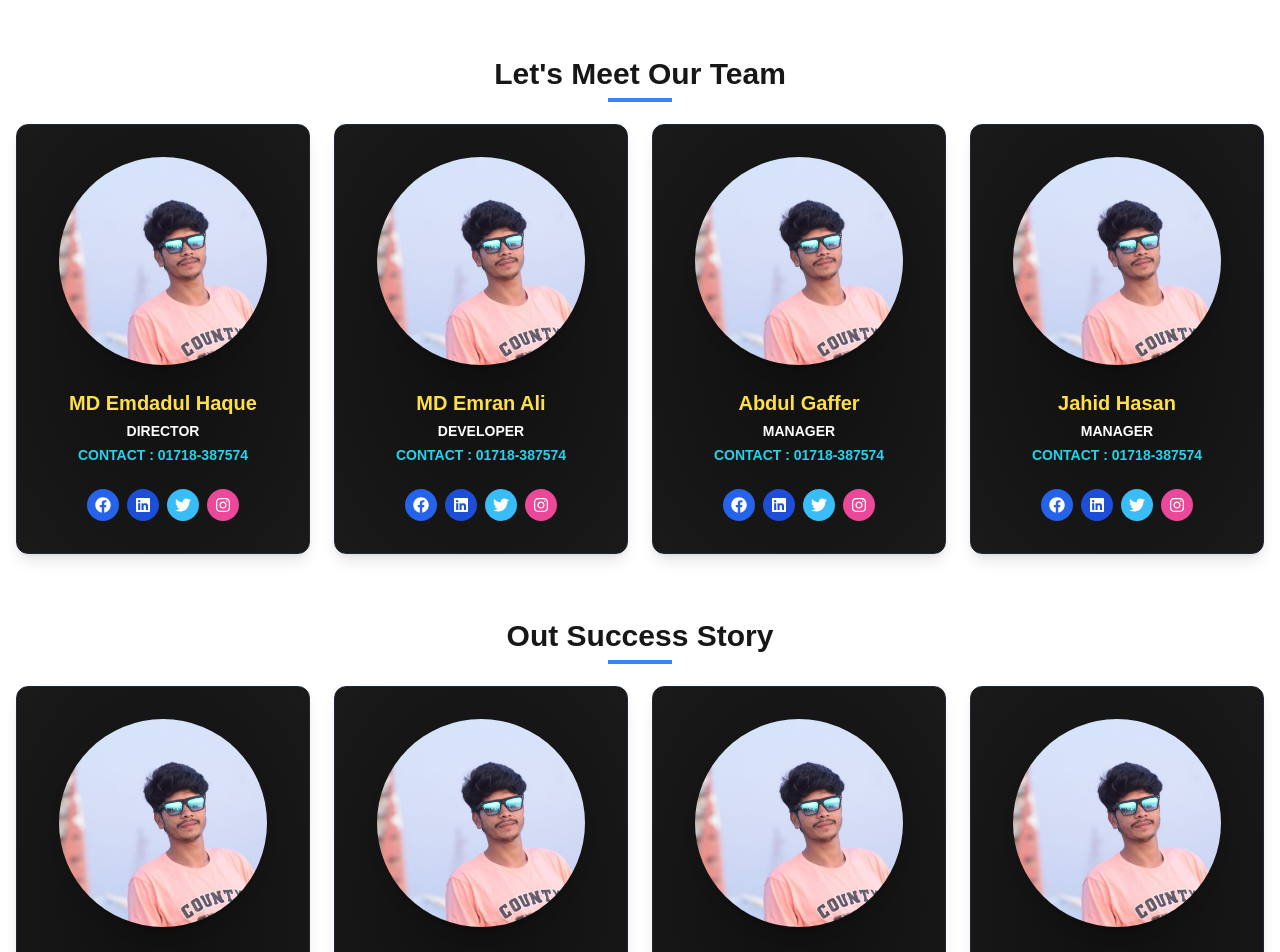
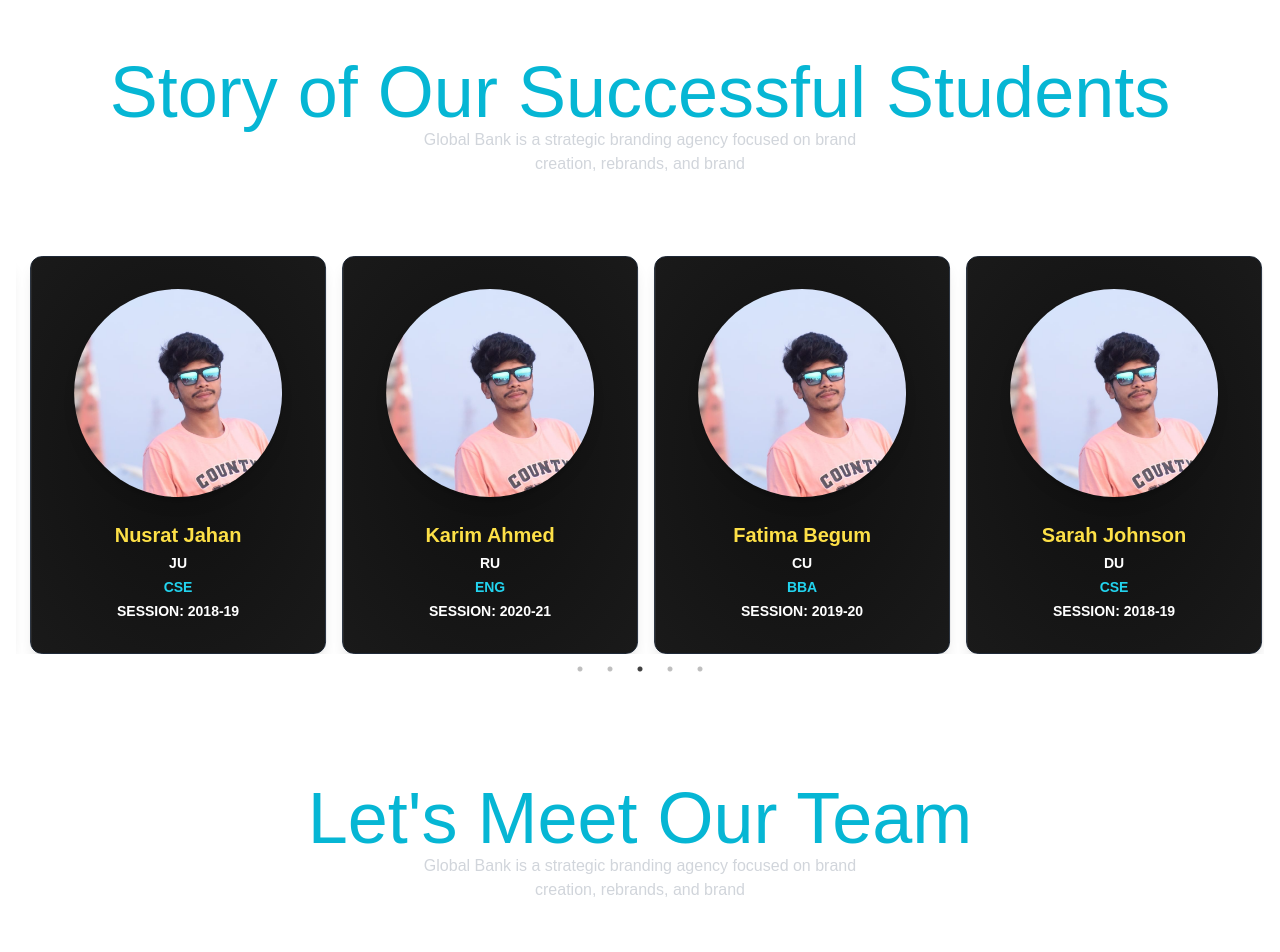
Before and after one commit to Emran-Ali/emdad-english-aid, a Next.js app: page / in a window 1280 px wide. Shown: the part 3300-4252 px from the top of the page. Built offline with nearby package versions, Linux system fonts and the light colour scheme; a web font is replaced by a local one.

Commit message:
success story

```diff
--- a/next.config.mjs
+++ b/next.config.mjs
@@ -1,5 +1,14 @@
 /** @type {import('next').NextConfig} */
 const nextConfig = {
+  images: {
+    unoptimized: true,
+    remotePatterns: [
+      {
+        protocol: 'https',
+        hostname: '**',
+      },
+    ],
+  },
 };
 
 export default nextConfig;
--- a/package.json
+++ b/package.json
@@ -31,6 +31,8 @@
     "react-dom": "^18",
     "react-hook-form": "^7.53.2",
     "react-icons": "^5.4.0",
+    "react-slick": "^0.31.0",
+    "slick-carousel": "^1.8.1",
     "swr": "^2.3.0",
     "yup": "^1.4.0"
   },
--- a/src/app/(landing)/page.js
+++ b/src/app/(landing)/page.js
@@ -7,22 +7,23 @@ import SuccessStory from '@/module/landing/SuccessStory';
 
 export default function Home() {
   return (
-    <div className="h-full">
+    <div className='h-full'>
       <Navbar />
       <Welcome />
       <Features />
       <Reviews />
+
+      <SuccessStory />
       <Landing />
-      <SuccessStory />
-      <div className="w-full bg-lime-400 rounded-5xl p-6 text-sm text-center md:text-left fade-in">
-        <a className="text-gray-500 no-underline hover:no-underline" href="#">
+      <div className='w-full bg-lime-400 rounded-5xl p-6 text-sm text-center md:text-left fade-in'>
+        <a className='text-gray-500 no-underline hover:no-underline' href='#'>
           &copy; Emdad English Aid
         </a>
         - Developed by
         <a
-          className="text-gray-500 no-underline hover:no-underline"
-          target="_black"
-          href="https://www.linkedin.com/in/itsemran/">
+          className='text-gray-500 no-underline hover:no-underline'
+          target='_black'
+          href='https://www.linkedin.com/in/itsemran/'>
           {' '}
           MD Emran Ali
         </a>
--- a/src/components/landing/Navbar.jsx
+++ b/src/components/landing/Navbar.jsx
@@ -72,11 +72,11 @@ const Navbar = () => {
               </div>
               <div className='w-auto hidden lg:block'>
                 <div className='inline-block'>
-                  <a
+                  <Link
                     className='inline-block px-8 py-4 text-white hover:text-black tracking-tighter hover:bg-lime-400 border-2 border-white focus:border-lime-400 focus:border-opacity-40 hover:border-lime-400 focus:ring-4 focus:ring-lime-400 focus:ring-opacity-40 rounded-full transition duration-300'
-                    href='login.html'>
+                    href='/signin'>
                     Login
-                  </a>
+                  </Link>
                 </div>
               </div>
               <div className='w-auto lg:hidden'>
--- a/src/module/landing/SuccessStory.jsx
+++ b/src/module/landing/SuccessStory.jsx
@@ -1,82 +1,129 @@
-import ProfileCard from '@/components/ProfileCard';
+'use client';
+
+import Image from 'next/image';
+import Slider from 'react-slick';
+import 'slick-carousel/slick/slick-theme.css';
+import 'slick-carousel/slick/slick.css';
 
 const SuccessStory = () => {
-  const profile = [
+  const students = [
     {
-      name: 'MD Emdadul Haque',
-      role: 'Director',
-      contact: '01718-387574',
+      id: 1,
+      name: 'Sarah Johnson',
+      university: 'DU', // Dhaka University
+      department: 'CSE',
+      session: '2018-19',
       image: 'assets/image/gaffer.jpg',
-      socialLinks: {
-        facebook:
-          'https://www.facebook.com/DreamersEnglishSuggestion?mibextid=ZbWKwL',
-        linkedin: 'https://www.linkedin.com/in/itsemran/',
-        twitter: 'https://twitter.com/EmdadulHaque',
-        instagram: 'https://www.instagram.com/emdadulhaque/',
-      },
     },
     {
-      name: 'MD Emran Ali',
-      role: 'Developer',
-      contact: '01718-387574',
+      id: 2,
+      name: 'Rakib Hassan',
+      university: 'BUET', // Bangladesh University of Engineering and Technology
+      department: 'EEE',
+      session: '2019-20',
       image: 'assets/image/gaffer.jpg',
-      socialLinks: {
-        facebook:
-          'https://www.facebook.com/DreamersEnglishSuggestion?mibextid=ZbWKwL',
-        linkedin: 'https://www.linkedin.com/in/itsemran/',
-        twitter: 'https://twitter.com/EmdadulHaque',
-        instagram: 'https://www.instagram.com/emdadulhaque/',
-      },
-    },
-
-    {
-      name: 'Abdul Gaffer',
-      role: 'Manager',
-      contact: '01718-387574',
-      image: 'assets/image/gaffer.jpg',
-      socialLinks: {
-        facebook:
-          'https://www.facebook.com/DreamersEnglishSuggestion?mibextid=ZbWKwL',
-        linkedin: 'https://www.linkedin.com/in/itsemran/',
-        twitter: 'https://twitter.com/EmdadulHaque',
-        instagram: 'https://www.instagram.com/emdadulhaque/',
-      },
     },
     {
-      name: 'Jahid Hasan',
-      role: 'Manager',
-      contact: '01718-387574',
+      id: 3,
+      name: 'Nusrat Jahan',
+      university: 'JU', // Jahangirnagar University
+      department: 'CSE',
+      session: '2018-19',
       image: 'assets/image/gaffer.jpg',
-      socialLinks: {
-        facebook:
-          'https://www.facebook.com/DreamersEnglishSuggestion?mibextid=ZbWKwL',
-        linkedin: 'https://www.linkedin.com/in/itsemran/',
-        twitter: 'https://twitter.com/EmdadulHaque',
-        instagram: 'https://www.instagram.com/emdadulhaque/',
-      },
+    },
+    {
+      id: 4,
+      name: 'Karim Ahmed',
+      university: 'RU', // Rajshahi University
+      department: 'ENG',
+      session: '2020-21',
+      image: 'assets/image/gaffer.jpg',
+    },
+    {
+      id: 5,
+      name: 'Fatima Begum',
+      university: 'CU', // Chittagong University
+      department: 'BBA',
+      session: '2019-20',
+      image: 'assets/image/gaffer.jpg',
     },
   ];
+
+  const sliderSettings = {
+    dots: true,
+    infinite: true,
+    speed: 500,
+    slidesToShow: 4,
+    slidesToScroll: 1,
+    autoplay: true,
+    autoplaySpeed: 3000,
+    responsive: [
+      {
+        breakpoint: 1024,
+        settings: {
+          slidesToShow: 3,
+        },
+      },
+      {
+        breakpoint: 768,
+        settings: {
+          slidesToShow: 2,
+        },
+      },
+      {
+        breakpoint: 480,
+        settings: {
+          slidesToShow: 1,
+        },
+      },
+    ],
+  };
+
   return (
     <div className='container mx-auto px-4 py-8'>
-      <h2
-        className="text-3xl font-bold text-center mb-8
-    text-white-800
-    relative
-    after:content-['']
-    after:absolute
-    after:bottom-[-10px]
-    after:left-1/2
-    after:transform
-    after:translate-x-[-50%]
-    after:w-16
-    after:h-1
-    after:bg-blue-500">
-        Out Success Story
-      </h2>
-      <div className='grid justify-between w-full grid-cols-1 sm:grid-cols-2 md:grid-cols-3 lg:grid-cols-4 gap-6'>
-        {profile.map((profileItem) => (
-          <ProfileCard key={profileItem.id} profile={profileItem} />
-        ))}
+      <div className='text-center'>
+        <h2 className='font-heading text-3xl sm:text-5xl lg:text-7xl text-cyan-500 tracking-tighter-xl'>
+          Story of Our Successful Students
+        </h2>
+        <p className='mb-20 text-gray-300 md:max-w-md mx-auto'>
+          Global Bank is a strategic branding agency focused on brand creation,
+          rebrands, and brand
+        </p>
+      </div>
+
+      {/* Success Stories Slider */}
+      <div className='mb-16'>
+        <Slider {...sliderSettings}>
+          {students.map((student) => (
+            <div key={student.id} className='px-2'>
+              <div className='h-full'>
+                <div className='card px-6 py-8 border border-gray-800 rounded-xl bg-gradient-radial-dark shadow-lg'>
+                  <Image
+                    src={student.image}
+                    alt={student.name}
+                    width={208}
+                    height={208}
+                    className='shadow-lg rounded-full mx-auto h-52 w-52 object-cover'
+                  />
+                  <div className='pt-6 text-center'>
+                    <h5 className='text-xl text-yellow-300 font-bold'>
+                      {student.name}
+                    </h5>
+                    <p className='mt-1 text-sm text-white uppercase font-semibold'>
+                      {student.university}
+                    </p>
+                    <p className='mt-1 text-sm text-cyan-400 uppercase font-semibold'>
+                      {student.department}
+                    </p>
+                    <p className='mt-1 text-sm text-white uppercase font-semibold'>
+                      Session: {student.session}
+                    </p>
+                  </div>
+                </div>
+              </div>
+            </div>
+          ))}
+        </Slider>
       </div>
     </div>
   );
--- a/src/module/landing/landing.jsx
+++ b/src/module/landing/landing.jsx
@@ -58,21 +58,15 @@ const Landing = () => {
   ];
   return (
     <div className='container mx-auto px-4 py-8'>
-      <h2
-        className="text-3xl font-bold text-center mb-8
-    text-white-800
-    relative
-    after:content-['']
-    after:absolute
-    after:bottom-[-10px]
-    after:left-1/2
-    after:transform
-    after:translate-x-[-50%]
-    after:w-16
-    after:h-1
-    after:bg-blue-500">
-        Let's Meet Our Team
-      </h2>
+      <div className='text-center'>
+        <h2 className='font-heading text-3xl sm:text-5xl lg:text-7xl text-cyan-500 tracking-tighter-xl'>
+          Let's Meet Our Team
+        </h2>
+        <p className='mb-20 text-gray-300 md:max-w-md mx-auto'>
+          Global Bank is a strategic branding agency focused on brand creation,
+          rebrands, and brand
+        </p>
+      </div>
       <div className='grid justify-between w-full grid-cols-1 sm:grid-cols-2 md:grid-cols-2 xl:grid-cols-4 gap-6'>
         {profile.map((profileItem) => (
           <ProfileCard key={profileItem.id} profile={profileItem} />
```
Also changed, not shown: 1 other file (tests, documents, lock files or other folders).
